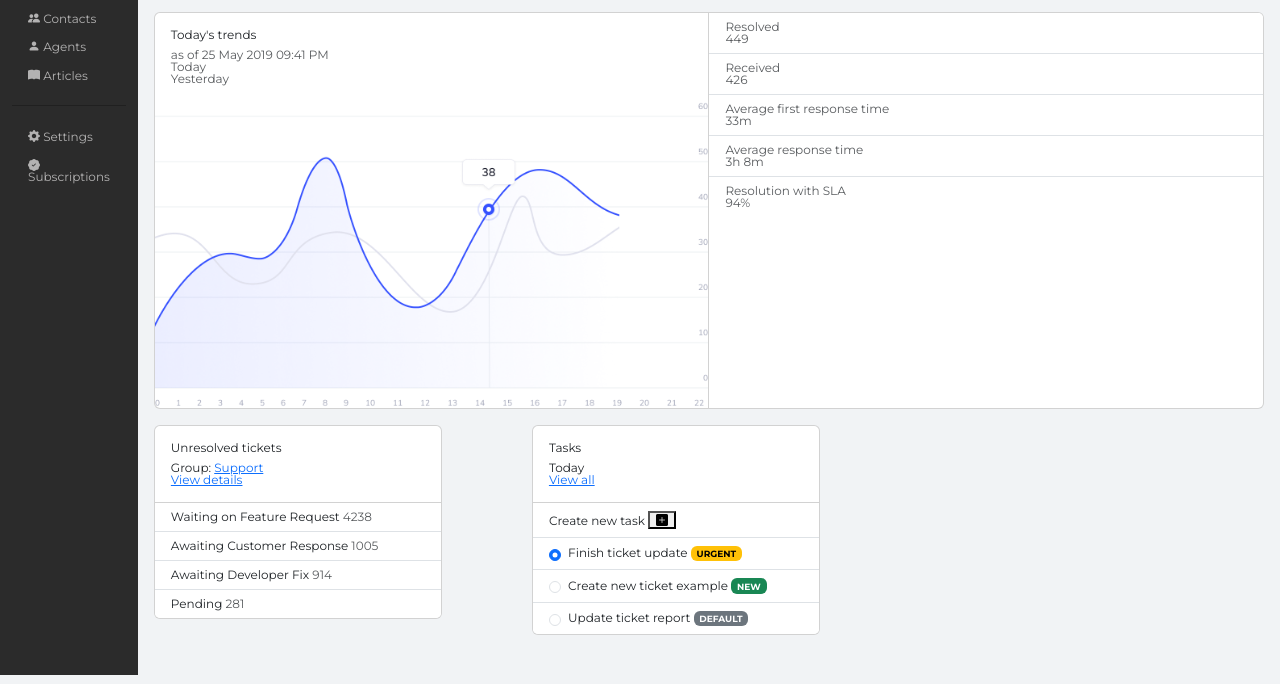
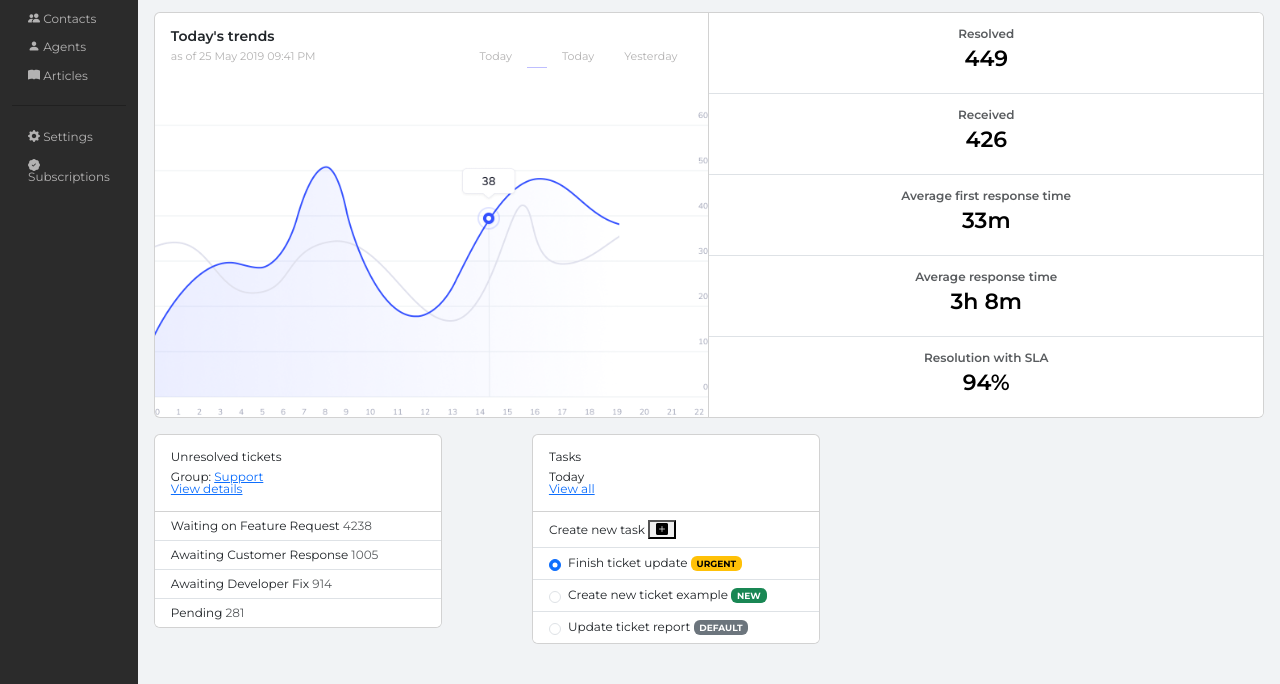
Before and after one commit to kitchb/Bootstrap_Group7, a website: page public/index.html in a window 1280 px wide. Shown: the part 154-838 px from the top of the page. Drawn offline with nearby package versions, Linux system fonts and the light colour scheme.

Commit message:
Updated Today's Trends Cards
Updated leftblock and rightblock of Today's Trends cards including mixins

```diff
--- a/public/index.html
+++ b/public/index.html
@@ -152,36 +152,41 @@
                         <div class="col-xs-12">
                             <div class="card-group">
                                 <div class="card">
-                                    <div class="card-body">
+                                    <div class="card-body leftbar">
                                         <h2 class="card-title heading2">Today's trends</h2>
-                                        <p class="card-text"><small class="text-body-secondary">as of 25 May 2019 09:41
-                                                PM</small></p>
-                                        <span class="line"></span>
-                                        <p class="card-text"><small class="text-body-secondary">Today</small></p>
-                                        <span class="line"></span>
-                                        <p class="card-text"><small class="text-body-secondary">Yesterday</small></p>
+                                        <div class="subheading">
+                                            <p class="card-text">as of 25 May 2019 09:41
+                                                    PM</p>
+                                            <div class="legend">
+                                                <p><span class="blue-bar"></span> Today</p>
+                                                <hr class="bluebar" width="20px" color="blue" />
+                                                <p class="card-text">Today</p>
+                                                <hr />
+                                                <p class="card-text">Yesterday</p>
+                                            </div>
+                                        </div>
                                     </div>
-                                    <img src="/assets/img/Icons/graph.png" class="card-img-top" alt="...">
+                                    <img src="/assets/img/Icons/graph.png" class="card-img-top graph" alt="...">
                                 </div>
                                 <div class="card">
                                     <ul class="list-group list-group-flush">
-                                        <li class="list-group-item disabled" aria-disabled="true">
+                                        <li class="list-group-item disabled rightbar" aria-disabled="true">
                                             Resolved
                                             <p>449</p>
                                         </li>
-                                        <li class="list-group-item disabled" aria-disabled="true">
+                                        <li class="list-group-item disabled rightbar" aria-disabled="true">
                                             Received
                                             <p>426</p>
                                         </li>
-                                        <li class="list-group-item disabled" aria-disabled="true">
+                                        <li class="list-group-item disabled rightbar" aria-disabled="true">
                                             Average first response time
                                             <p>33m</p>
                                         </li>
-                                        <li class="list-group-item disabled" aria-disabled="true">
+                                        <li class="list-group-item disabled rightbar" aria-disabled="true">
                                             Average response time
                                             <p>3h 8m</p>
                                         </li>
-                                        <li class="list-group-item disabled" aria-disabled="true">
+                                        <li class="list-group-item disabled rightbar" aria-disabled="true">
                                             Resolution with SLA
                                             <p>94%</p>
                                         </li>
--- a/src/scss/style.scss
+++ b/src/scss/style.scss
@@ -10,6 +10,7 @@ $secondary-color: rgb(111, 110, 110);
 $tertiary-color: rgb(179, 178, 178);
 $sidebar-activecolor: rgb(235, 235, 235);
 $main-activecolor: rgb(63, 55, 227);
+
 
 @mixin ticketblock {
     display: flex;
@@ -36,6 +37,64 @@ $main-activecolor: rgb(63, 55, 227);
     }
 }
 
+@mixin leftblock {
+    .heading2 {
+        font-weight: 600;
+        font-size: 14px;
+    }
+
+    .subheading {
+        display: flex;
+        flex-direction: row;
+        flex-wrap: wrap;
+        justify-content: space-between;
+        color: $tertiary-color;
+        font-size: 11px;
+        height: auto;
+        width: 100%;
+    }
+
+    .legend {
+        display: flex;
+        flex-direction: row;
+        flex-wrap: wrap;
+        justify-content: flex-end;
+        // position: relative;
+
+        p {
+            padding: 0 15px;
+        }
+
+        hr.bluebar{
+            border-top: 1px solid blue;
+            // position: absolute;
+        }
+    }
+}
+
+
+
+@mixin rightblock {
+    display: flex;
+    justify-content: center;
+    flex-direction: column;
+    align-items: center;
+    padding: 15px;
+    font-weight: 600;
+    font-size: 12px;
+    color: $secondary-color;
+
+    p {
+        color: $primary-color;
+        font-weight: 600;
+        font-size: 22px;
+        padding: 8px;
+    }
+}
+
+
+
+
 body {
     font-family: $font-stack;
     font-size: 12px;
@@ -60,3 +119,11 @@ body {
 .ticketbar {
     @include ticketblock;
 }
+
+.rightbar{
+    @include rightblock;
+}
+
+.leftbar{
+    @include leftblock;
+}
```
Also changed, not shown: public/assets/css/style.css, 1 other file.
